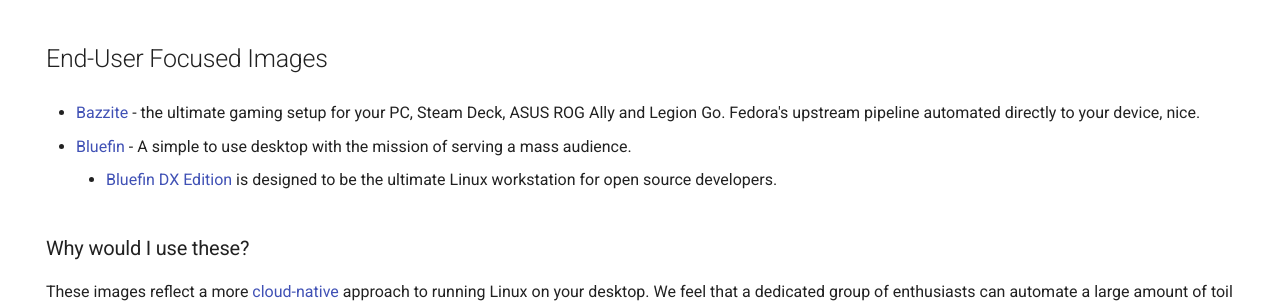
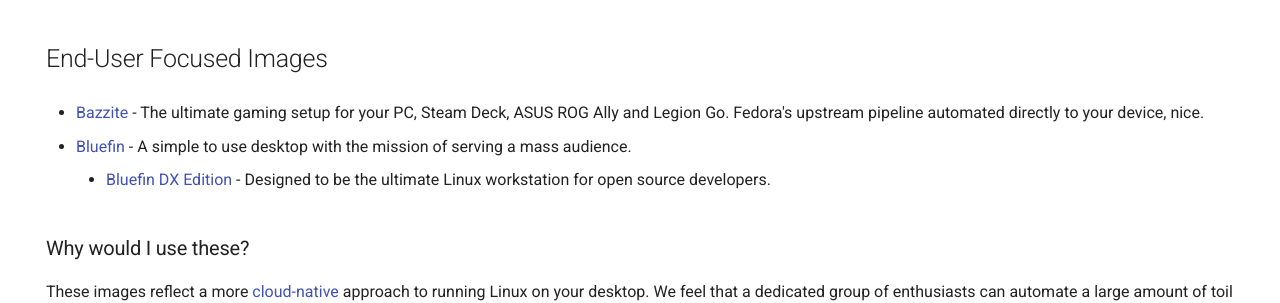
Before and after one commit to ublue-os/website, an MkDocs documentation site: the page built from docs/index.md, in a window 1280 px wide and 900 px high, scrolled down 591 px. Shown: the part 157-460 px from the top of the window. Built offline with MkDocs 1.6.1 and Material for MkDocs 9.7.7, drawn with Linux system fonts in a browser that asks for light colours; comment, search, counter and statistics services are not loaded.

Commit message:
chore: fix capitalization and grammar

```diff
--- a/docs/index.md
+++ b/docs/index.md
@@ -32,11 +32,11 @@ These are offered in a variety of images to fit the needs of your hardware:
 
 ## End-User Focused Images
 
-- [Bazzite](https://bazzite.gg) - the ultimate gaming setup for your PC, Steam Deck, ASUS ROG Ally and Legion Go. Fedora's upstream pipeline automated directly to your device, nice.
+- [Bazzite](https://bazzite.gg) - The ultimate gaming setup for your PC, Steam Deck, ASUS ROG Ally and Legion Go. Fedora's upstream pipeline automated directly to your device, nice.
 
 - [Bluefin](https://projectbluefin.io/) - A simple to use desktop with the mission of serving a mass audience.
 
-	- [Bluefin DX Edition](https://universal-blue.discourse.group/docs?topic=39) is designed to be the ultimate Linux workstation for open source developers.
+	- [Bluefin DX Edition](https://universal-blue.discourse.group/docs?topic=39) - Designed to be the ultimate Linux workstation for open source developers.
 
 ### Why would I use these?
 
```
